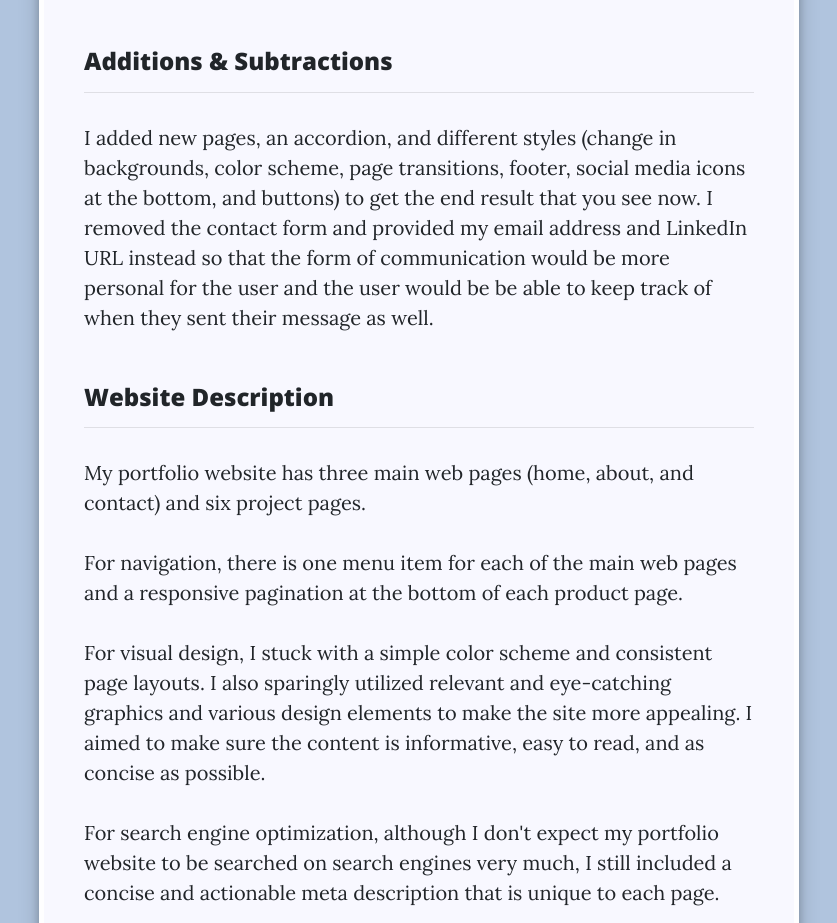
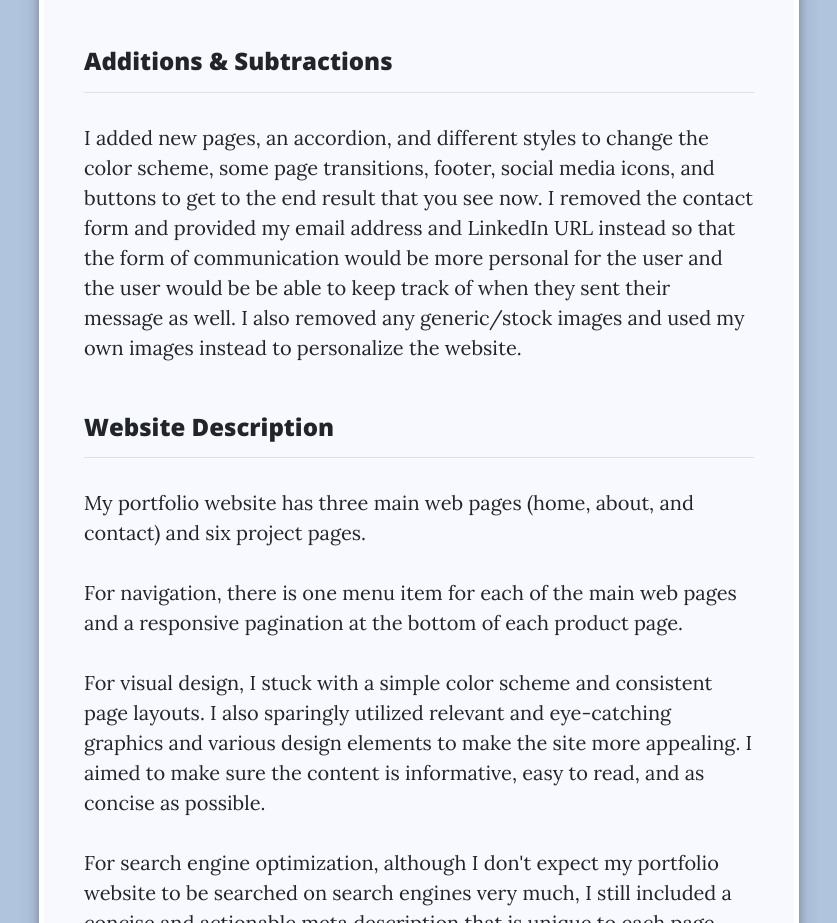
Before and after one commit to dianewebdev/dianewebdev.github.io, a website: page project3.html in a window 1280 px wide. Shown: the part 860-1783 px from the top of the page, without its empty margins (221-1058 px from the left). Drawn offline with nearby package versions, Linux system fonts and the light colour scheme.

Commit message:
Update project3.html

```diff
--- a/project3.html
+++ b/project3.html
@@ -64,7 +64,7 @@
           <p>I used <a href="https://startbootstrap.com/themes" target="_blank" class="normal-links">Bootstrap templates</a> to build this portfolio website in order to learn more about manipulating HTML and CSS code to achieve the desired format and content. I started off with the <a href="https://startbootstrap.com/previews/clean-blog" target="_blank" class="normal-links">Clean Blog</a> template.</p>
           <h4>Additions &amp; Subtractions</h4>
           <hr id="modal-line">
-          <p>I added new pages, an accordion, and different styles (change in backgrounds, color scheme, page transitions, footer, social media icons at the bottom, and buttons) to get the end result that you see now. I removed the contact form and provided my email address and LinkedIn URL instead so that the form of communication would be more personal for the user and the user would be be able to keep track of when they sent their message as well.</p>
+          <p>I added new pages, an accordion, and different styles to change the color scheme, some page transitions, footer, social media icons, and buttons to get to the end result that you see now. I removed the contact form and provided my email address and LinkedIn URL instead so that the form of communication would be more personal for the user and the user would be be able to keep track of when they sent their message as well. I also removed any generic/stock images and used my own images instead to personalize the website.</p>
           <h4>Website Description</h4>
           <hr id="modal-line">
           <p>My portfolio website has three main web pages (home, about, and contact) and six project pages.</p>
```
